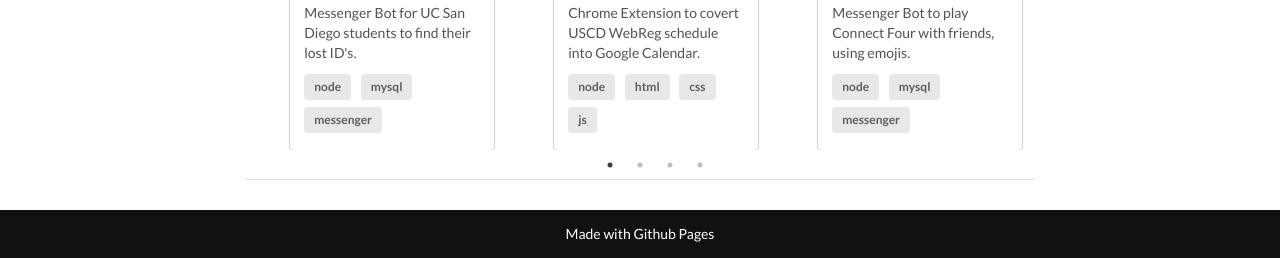
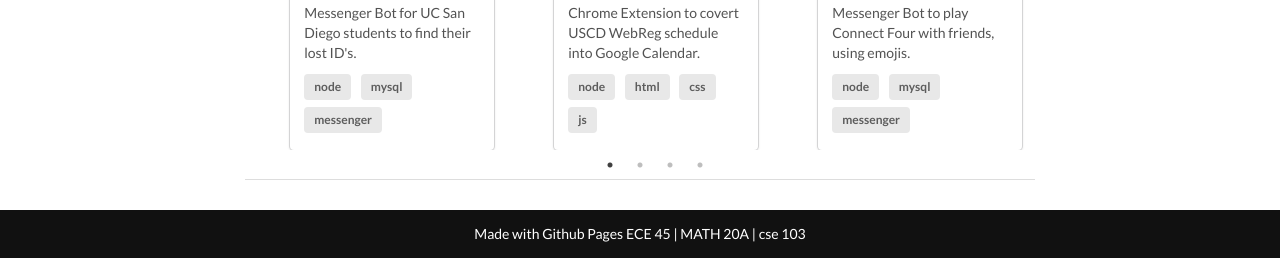
Before and after one commit to asg017/asg017.github.io, a plain HTML site: page index.html in a window 1280 px wide. Shown: the part 702-960 px from the top of the page. Drawn offline with nearby package versions, Linux system fonts and the light colour scheme.

Commit message:
testing feature

```diff
--- a/index.html
+++ b/index.html
@@ -280,6 +280,7 @@
 
     <div style="margin-top:15px;right: 0;bottom: 0;left: 0;padding: 1rem;background-color: #111;text-align: center;">
       <span style="color:white">Made with Github Pages</span>
+      <span style="color:white">ECE 45 | MATH 20A | cse 103</span>
     </div>
 
   </body>
```
